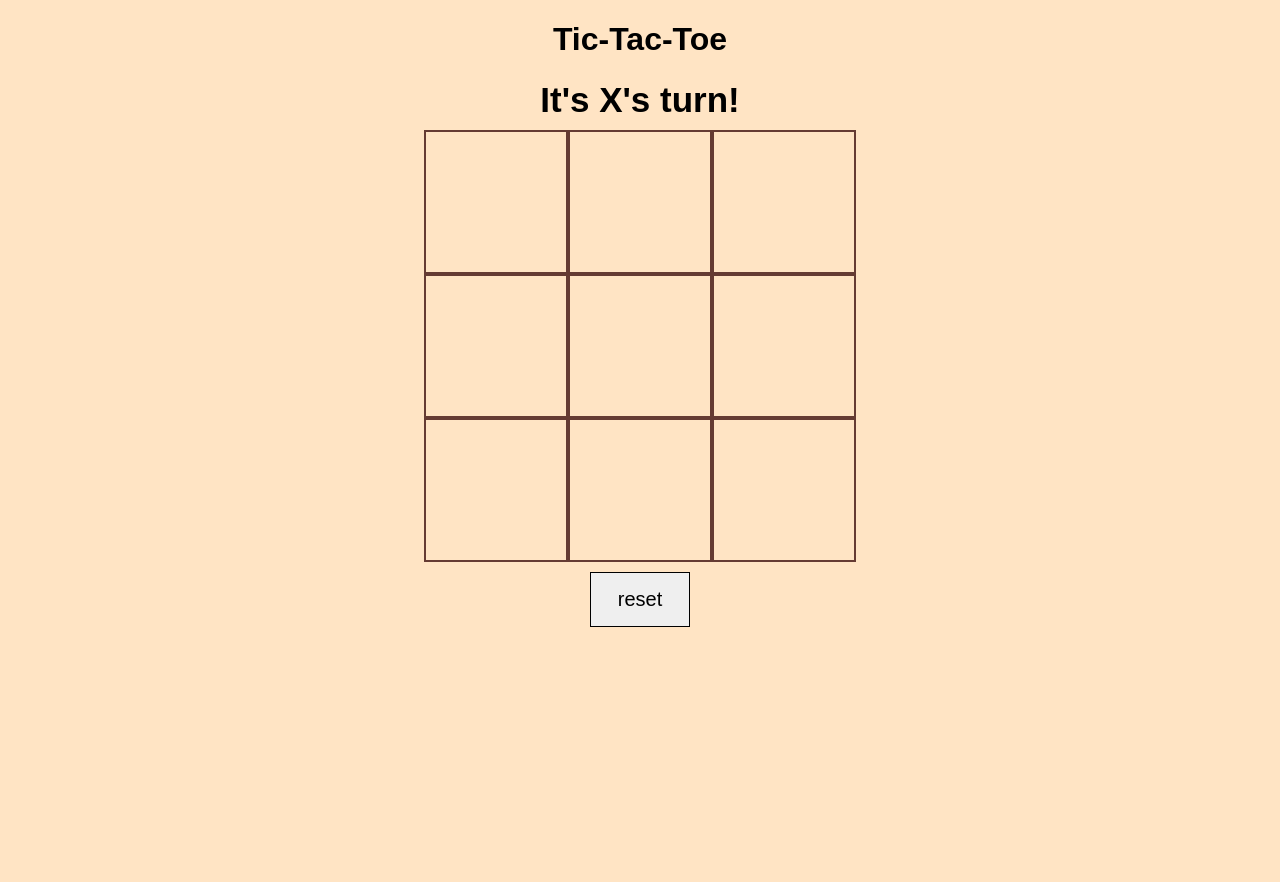
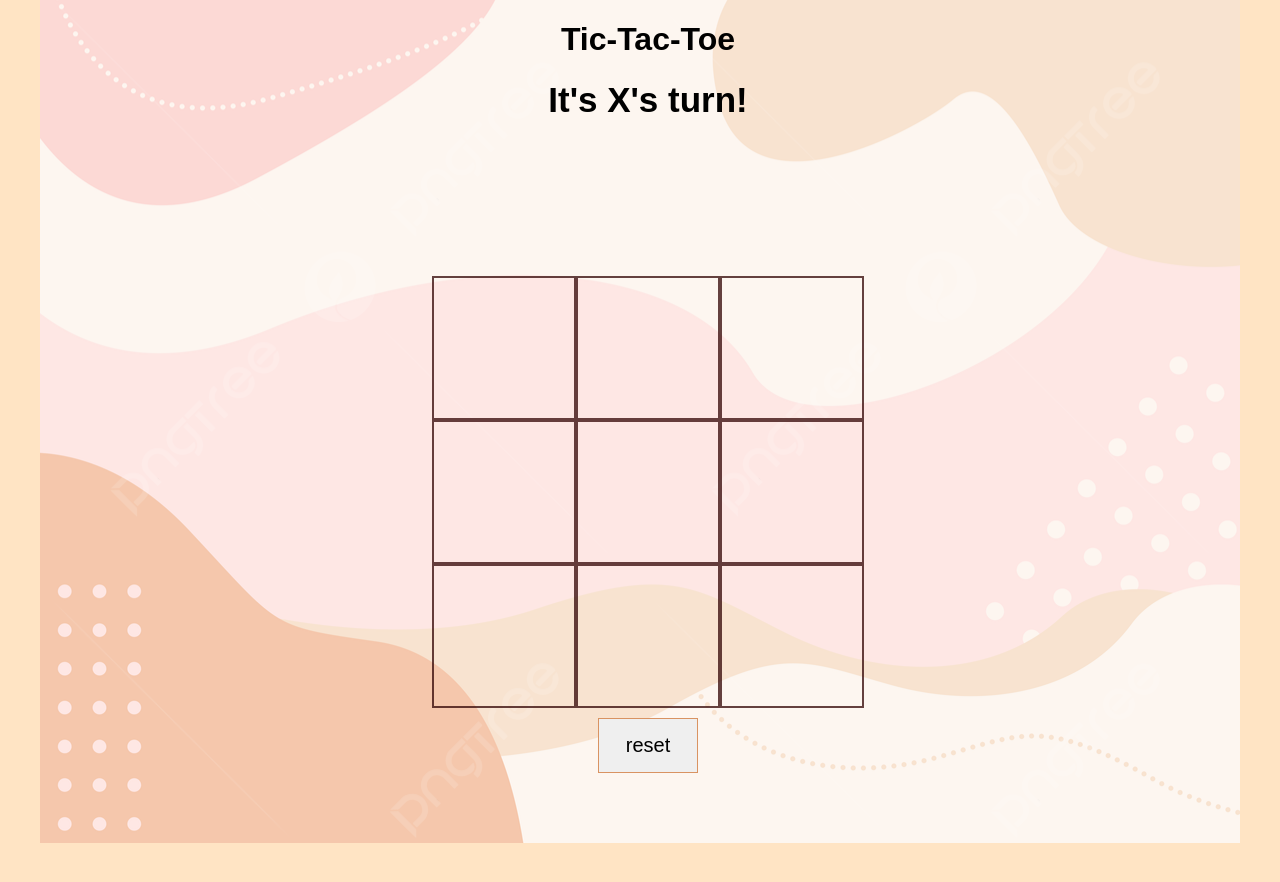
Before and after one commit to TamayaSara/Tic-Tac-Toe, a plain HTML site: page index.html in a window 1280 px wide. Before the commit the page ends 800 px from the top, so only its background shows below. Drawn offline with Linux system fonts and the light colour scheme.

Commit message:
Push all the updated files to the repo

```diff
--- a/main.js
+++ b/main.js
@@ -54,7 +54,7 @@ function render() {
     //this moves the value of the board item into the squares[idx]
     squares[index].textContent = mark;
     });
-    messages.textContent = win === 'T' ? `That's a tie, queen!` : win ? `${win} wins the game!` : `It's ${turn}'s turn!`;
+    messages.textContent = win === 'T' ? `That's a tie!!!` : win ? `${win} wins the game!` : `It's ${turn}'s turn!`;
     };
 
 init();
--- a/style.css
+++ b/style.css
@@ -2,8 +2,13 @@ body {
     text-align: center;
     font-family: Arial, Helvetica, sans-serif;
     background-color: bisque;
+   background-image: url(pics.jpg);
+   background-repeat: no-repeat;
+   height: 100vh;
+   width: 100%;
+   background-position: center;
+
     }
-
 
 h2 {
     margin: 0 auto;
@@ -50,7 +55,7 @@ h2 {
 #reset-button {
     text-align: center;
     font-size: 20px;
-    border: 1px solid black;
+    border: 1px solid rgba(202, 84, 0, 0.587);
     height: 55px;
     width: 100px;
     margin: 10px;
```
Also changed, not shown: index.html (+1 -0 lines), pics.jpg (added).
